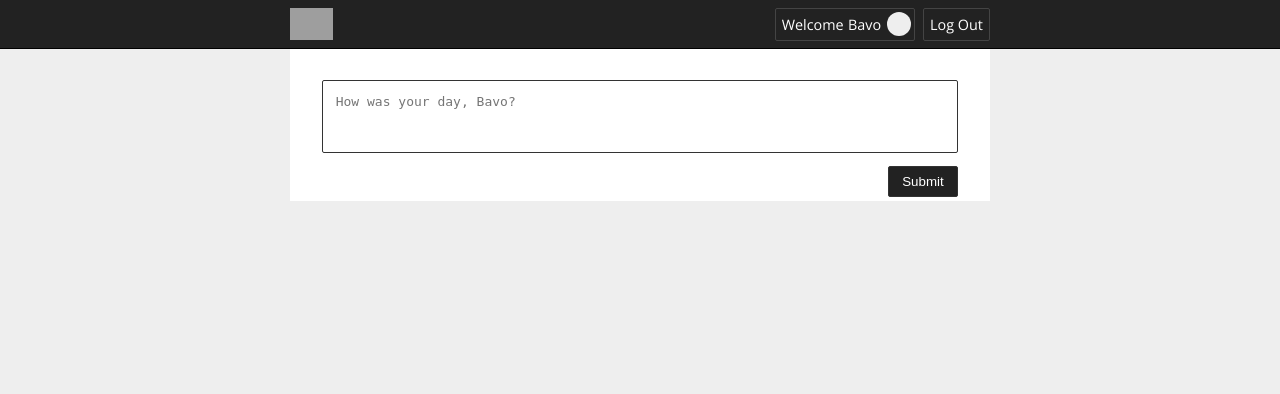
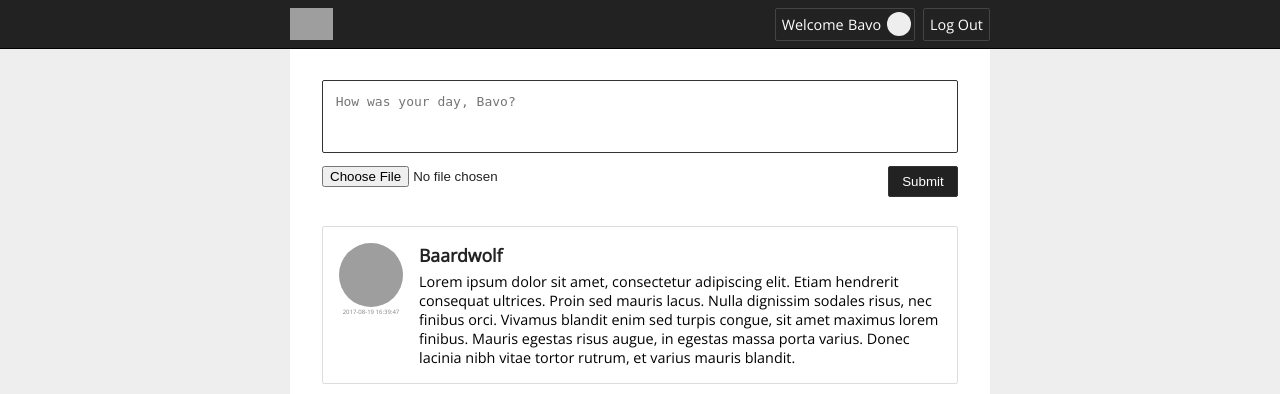
Before and after one commit to BavoMaes/PHP_Social_Network, a PHP site: page /test.html in a window 1280 px wide. Shown: the top 394 px of the page. Before the commit the page ends 201 px from the top, so only its background shows below. Run offline with PHP 8.4, Linux system fonts and the light colour scheme; grey boxes are pictures that could not be loaded.

Commit message:
Posts now have profile picture and clean design

```diff
--- a/style.css
+++ b/style.css
@@ -49,6 +49,22 @@ img{
 
 .profile_button:hover{
     background-color: #444444;
+}
+
+h3{
+    color: gray;
+   font-weight: 100;
+    font-size: 0.1em;
+    text-align: center;
+    padding: 0;
+    margin: 0.5em 0 0 0;
+}
+
+h4{
+    margin: 0 0 0.3em 0;
+    padding: 0;
+    font-size: 1.1em;
+    font-weight: bolder;
 }
 
 h9{
@@ -146,6 +162,11 @@ h2{
     margin: 1em 0;
 }
 
+#post input[type=file]{
+    margin: 1em 0;
+    color: #222222;
+}
+
 .background{
     width: 100%;
     height: 100vh;
@@ -229,3 +250,49 @@ label{
 #register_form input[type=submit]{
     margin: 2em 0 0 0;
 }
+
+.post{
+   width:  inherit;
+    border-radius: 2px;
+    border: 1px solid #dddddd;
+    margin: 1em 0;
+    padding: 1em;
+    overflow: hidden;
+}
+
+.postinfo{
+    width: 4em;
+    float: left;
+    text-align: center;
+}
+
+.postinfo img{
+    width: 4em;
+    height: 4em;
+    border-radius: 50%;
+    background-color: #eeeeee;
+
+}
+
+.text p{
+    margin: 0;
+    font-weight: 300;
+    font-size: 0.9em;
+}
+
+.text{
+    overflow: hidden;
+    margin: 0;
+    padding-left: 1em;
+}
+
+.text img{
+    width: 100%;
+    border-radius: 0;
+    margin: 2% 0 0 0;
+}
+
+a{
+    text-decoration: none;
+    color: #222222;
+}
--- a/test.html
+++ b/test.html
@@ -27,8 +27,31 @@
     <div id="page_container">
     <form id="post" action="doPost.php" method="POST">
         <textarea name="postcontent" placeholder="How was your day, Bavo?" rows="3" maxlength="200"></textarea>
+        <input type="file" name="postpic"/>
         <input type="submit" value="Submit">
+        <div style="clear:both"></div>
     </form>
+        <div class="post">
+        <div class="postinfo">
+        <img class="post_profile_pic" src="img/profilePics/baardwolf.jpg">
+            <h3>2017-08-19 16:39:47</h3></div>
+        <div class="text">
+        <h4><a href="">Baardwolf</a></h4>
+        <p>Lorem ipsum dolor sit amet, consectetur adipiscing elit. Etiam hendrerit consequat ultrices. Proin sed mauris lacus. Nulla dignissim sodales risus, nec finibus orci. Vivamus blandit enim sed turpis congue, sit amet maximus lorem finibus. Mauris egestas risus augue, in egestas massa porta varius. Donec lacinia nibh vitae tortor rutrum, et varius mauris blandit.</p>
+        </div>
+            <div style="clear:both"></div>
+        </div>
+        <div class="post">
+        <div class="postinfo">
+        <img class="post_profile_pic" src="img/profilePics/baardwolf.jpg">
+            <h3>2017-08-19 16:39:46</h3></div>
+        <div class="text">
+        <h4><a href="">Baardwolf</a></h4>
+        <p>Lorem ipsum dolor sit amet, consectetur adipiscing elit. Etiam hendrerit consequat ultrices. Proin sed mauris lacus.</p>
+        <img src="img/login.jpg">
+        </div>
+            <div style="clear:both"></div>
+        </div>
     </div>
     </div>
 </body>
```
Also changed, not shown: index.php (+29 -6 lines).
